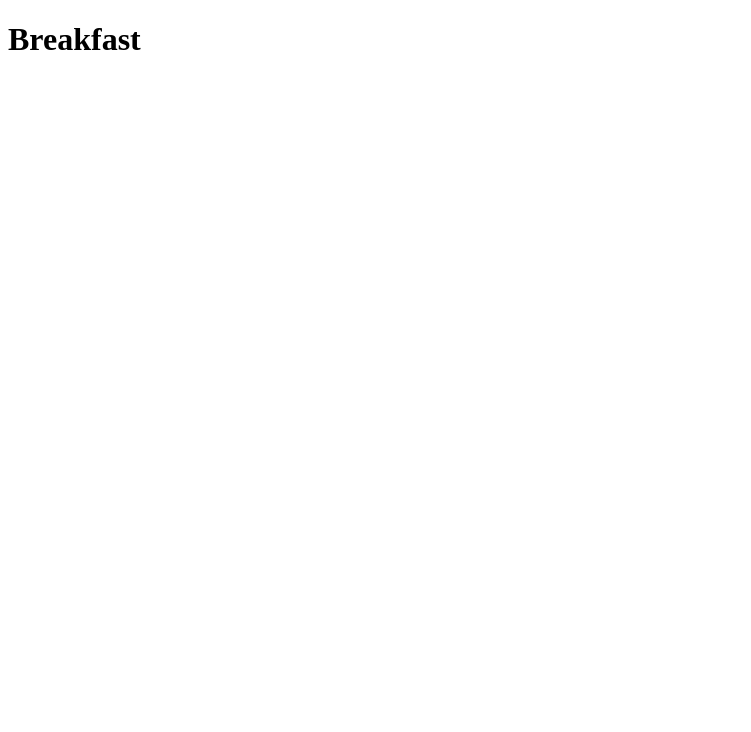
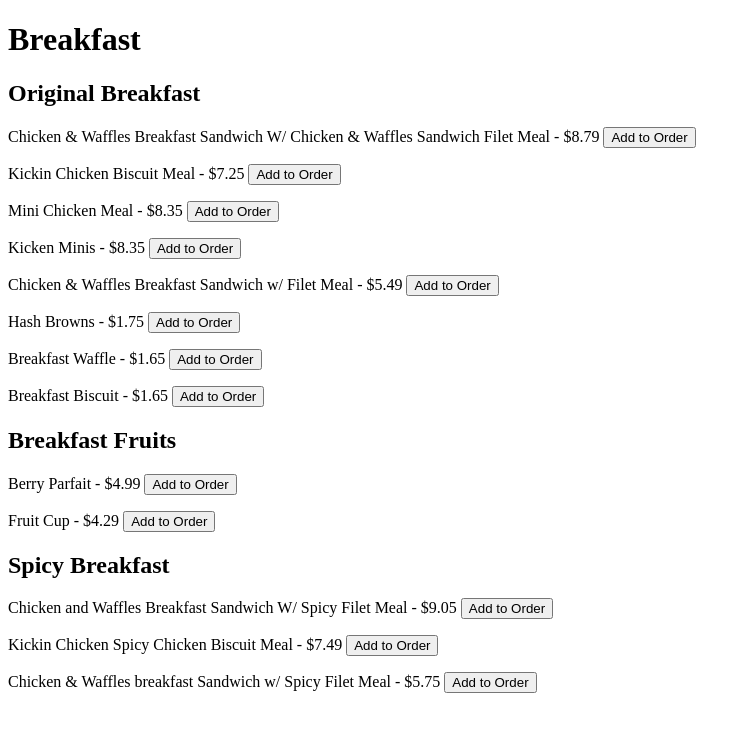
Before and after one commit to mkapapa448/SDEV220-Final-Project-Collaboration, a Django app: page /breakfast/ in a window 1280 px wide. Before the commit the part shown is almost empty. Shown: the top 732 px of the page, without its empty margins (0-751 px from the left). Run offline with Django 5.2, Linux system fonts and the light colour scheme.

Commit message:
Finalized ordering pages

```diff
--- a/ordering/templates/ordering/breakfast.html
+++ b/ordering/templates/ordering/breakfast.html
@@ -7,8 +7,24 @@
     <body>
         <h1>Breakfast</h1>
 
+        <h2>Original Breakfast</h2>
+        {% for name, price in original_breakfast.items %}
+            <p>
+                {{ name }} - ${{ price|floatformat:2 }}
+                <button type="button">Add to Order</button>
+            </p>
+        {% endfor %}
 
-        {% for name, price in breakfast.items %}
+        <h2>Breakfast Fruits</h2>
+        {% for name, price in fruits.items %}
+            <p>
+                {{ name }} - ${{ price|floatformat:2 }}
+                <button type="button">Add to Order</button>
+            </p>
+        {% endfor %}
+
+        <h2>Spicy Breakfast</h2>
+        {% for name, price in spicy_breakfast.items %}
             <p>
                 {{ name }} - ${{ price|floatformat:2 }}
                 <button type="button">Add to Order</button>
--- a/ordering/views.py
+++ b/ordering/views.py
@@ -69,7 +69,34 @@ def treats(request):
     return render(request, 'ordering/treats.html', {'treats': treats_menu})
 
 def breakfast(request):
-    return render(request, 'ordering/breakfast.html')
+    original_breakfast_menu = {
+        "Chicken & Waffles Breakfast Sandwich W/ Chicken & Waffles Sandwich Filet Meal": 8.79,
+        "Kickin Chicken Biscuit Meal": 7.25,
+        "Mini Chicken Meal": 8.35,
+        "Kicken Minis": 8.35,
+        "Chicken & Waffles Breakfast Sandwich w/ Filet Meal": 5.49,
+        "Hash Browns": 1.75,
+        "Breakfast Waffle": 1.65,
+        "Breakfast Biscuit": 1.65,
+    }
+
+    spicy_breakfast_menu = {
+        "Chicken and Waffles Breakfast Sandwich W/ Spicy Filet Meal": 9.05,
+        "Kickin Chicken Spicy Chicken Biscuit Meal": 7.49,
+        "Chicken & Waffles breakfast Sandwich w/ Spicy Filet Meal": 5.75,
+    }
+
+    fruits_menu = {
+        "Berry Parfait": 4.99,
+        "Fruit Cup": 4.29,
+    }
+
+    return render(request, 'ordering/breakfast.html', {
+        'original_breakfast': original_breakfast_menu,
+        'spicy_breakfast': spicy_breakfast_menu,
+        'fruits': fruits_menu,
+
+        })
 
 def family_meals(request):
     family_menu = {
@@ -81,7 +108,13 @@ def family_meals(request):
     return render(request, 'ordering/family_meals.html', {'family_meals': family_menu})
 
 def kids_meals(request):
-    return render(request, 'ordering/kids_meals.html')
+    kids_meal_menu = {
+        "5 CT Kickin Nuggets Meal": 3.40,
+        "2 Ct Kickin Strips Meal": 6.95,
+        "5 Ct Grilled Kickin Nuggets Meal": 7.05,
+        "Mac and Cheese Kid's Meal": 7.05
+    }
+    return render(request, 'ordering/kids_meals.html', {'kids_meals': kids_meal_menu})
 
 def meals(request):
     chicken_waffles_menu = {
```
Also changed, not shown: ordering/templates/ordering/home.html (+10 -0 lines).
